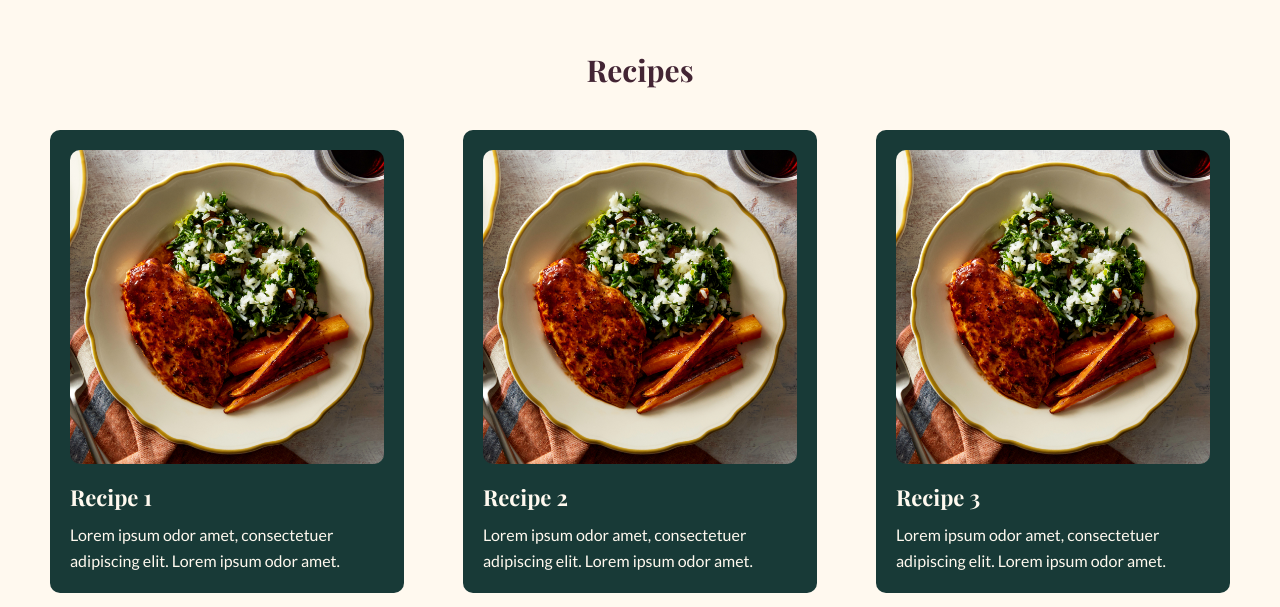
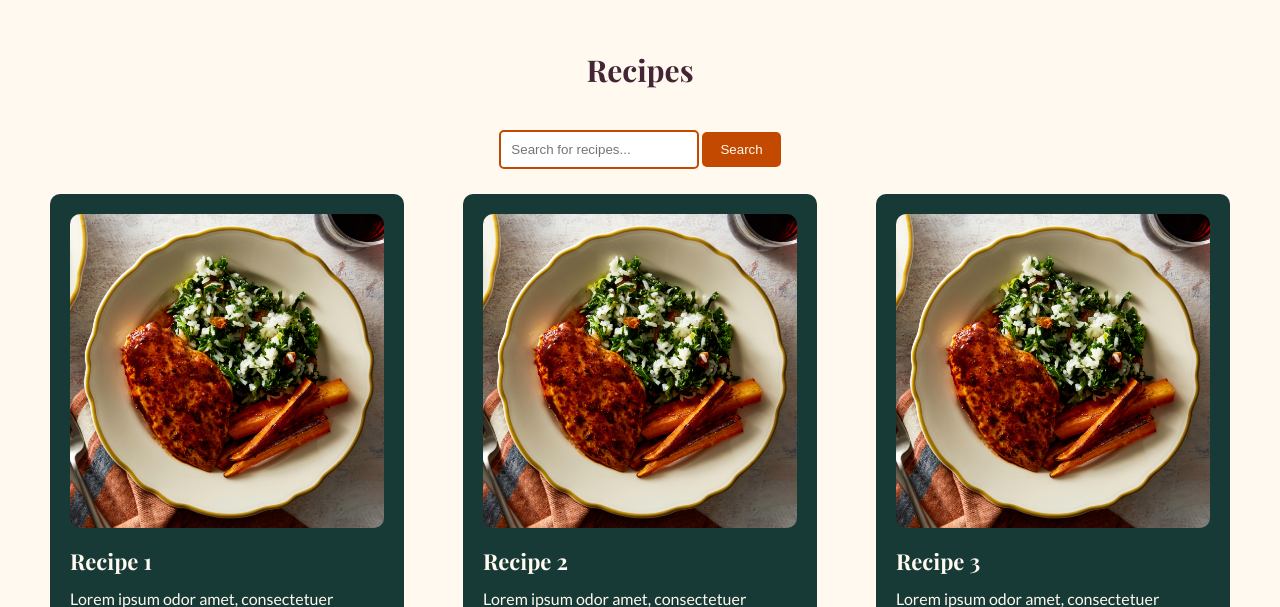
Before and after one commit to mjc498/idm232-mjc498, a PHP site: page /recipes.html in a window 1280 px wide. Shown: the part 83-690 px from the top of the page. Run offline with PHP 8.4, Linux system fonts and the light colour scheme.

Commit message:
❕index

```diff
--- a/index.html
+++ b/index.html
@@ -34,10 +34,6 @@
         <div class="hero-text">
             <h2>Home</h2>
             <p>Discover Delicious Recipes</p>
-            <form action="#" class="search-bar">
-                <input type="text" placeholder="search here">
-                <button type="submit">search</button>
-            </form>
         </div>
     </section>
 
--- a/recipes.css
+++ b/recipes.css
@@ -288,8 +288,9 @@ footer p {
 .search-bar input[type="text"] {
     padding: 10px;
     width: 200px;
-    border: none;
+    border: 2px solid var(--accent-color);
     border-radius: 5px;
+    margin-bottom: 25px;
 }
 
 .search-bar button {
@@ -302,7 +303,7 @@ footer p {
 }
 
 .search-bar button:hover {
-    background-color: var(--primary-bg-color);
+    background-color: var(--header-color);
     color: var(--accent-color);
     transition: 0.3s ease;
 }
--- a/recipes.html
+++ b/recipes.html
@@ -32,6 +32,14 @@
 <!-- recipes -->
     <section class="recipe-listing">
         <h2>Recipes</h2>
+
+<!-- search bar -->
+    <!-- search bar -->
+        <div class="search-bar">
+            <input type="text" placeholder="Search for recipes...">
+            <button type="submit">Search</button>
+        </div>
+
         <div class="recipe-grid">
 
 <!-- recipe card 1 -->
```
